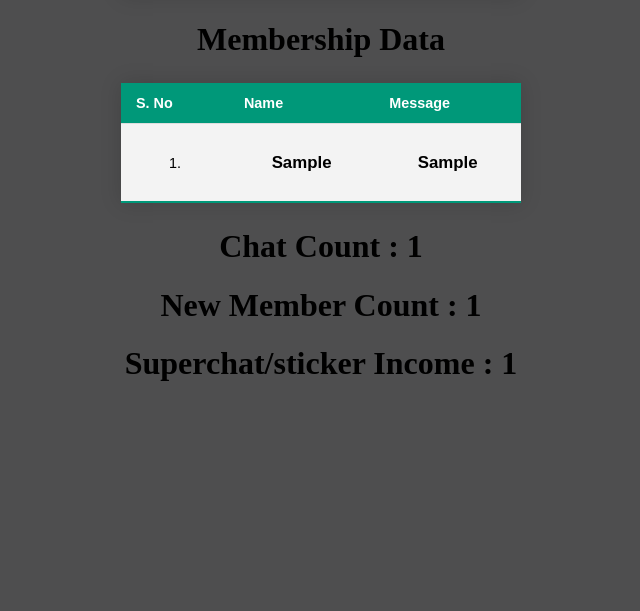
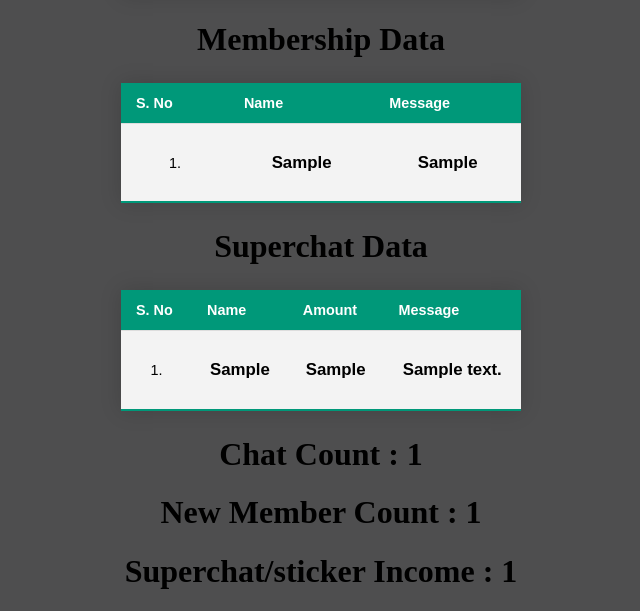
Before and after one commit to SurajBhari/clip_finder, a Python web app: template templates/index.html in a window 1280 px wide. Shown: the part 1308-1919 px from the top of the page, without its empty margins (319-959 px from the left). Before the commit the page ends 1689 px from the top, so only its background shows below. Run offline with Jinja, Linux system fonts and the light colour scheme; the template is opened without the code that fills it: most values are stand-ins (such as "Sample title", 1, 10 or a date in 2020); grey boxes marked "Sample" are stand-in pictures.

Commit message:
add superchat data

```diff
--- a/templates/index.html
+++ b/templates/index.html
@@ -69,6 +69,11 @@
 			}
 			.membership-data{
 				{% if new_members|length == 0 %}
+				visibility: hidden;
+				{% endif %}
+			}
+			.superchat-data{
+				{% if superchat_users|length == 0 %}
 				visibility: hidden;
 				{% endif %}
 			}
@@ -241,6 +246,39 @@
 						{% endfor %}
 				</table>
 			</div>
+
+			<div class="superchat-data">
+				<center><h1>Superchat Data</center>
+				<table border="0" class="styled-table">
+					<thead>
+						<tr>
+							<th>S. No</th>
+							<th>Name</th>
+							<th>Amount</th>
+							<th>Message</th>
+						</tr>
+					</thead>
+					<tr>
+					{% for i in range(superchat_users|length) %}
+						<center>
+							<tr>
+								<td>
+									<center>{{i+1}}.</center>
+								</td>
+								<td>
+									<center><h3> {{superchat_users[i]}}</center>
+								</td>
+								<td>
+									<center><h3> {{superchat_ammounts[i]}}</center>
+								</td>
+								<td>
+									<center><h3> {{superchat_messages[i]}}</center>
+								</td>
+							</tr>
+						</center>
+						{% endfor %}
+				</table>
+			</div>
 			<center> <h1> Chat Count : {{chat_count}} </center>
 			<center> <h1> New Member Count : {{new_members|length}} </center>
 			<center> <h1> Superchat/sticker Income : {{income_count}} </center>
```
Also changed, not shown: main.py (+9 -0 lines).
